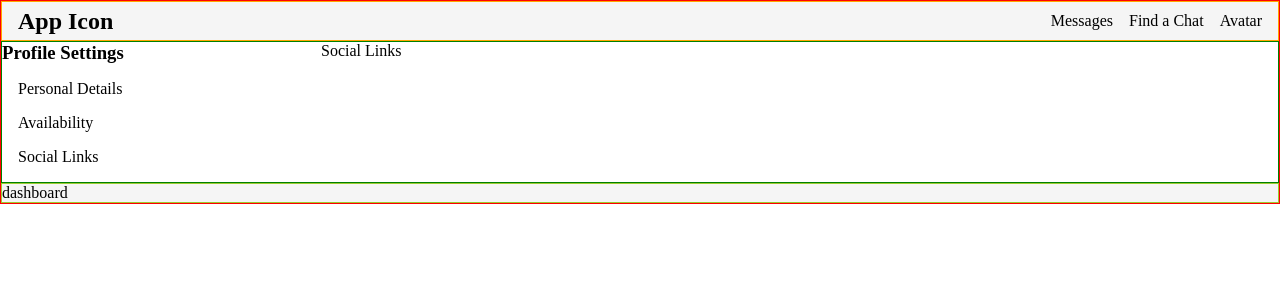
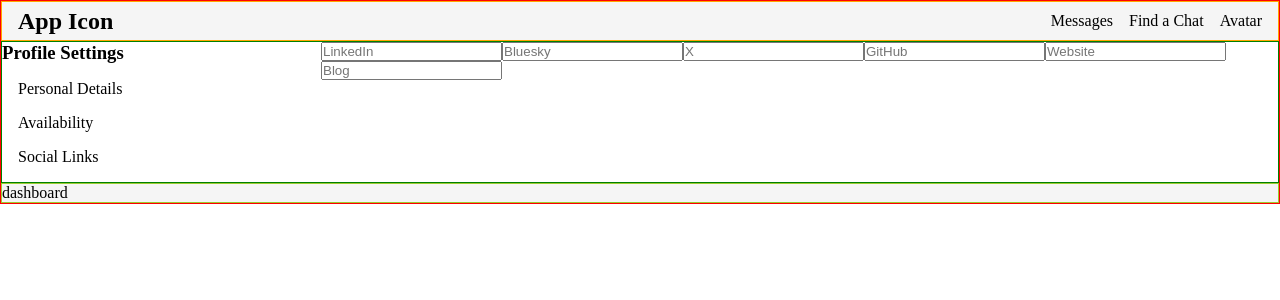
Before and after one commit to vishalicious213/coffee-chat, a React (Vite) app: page / in a window 1280 px wide. Both pictures are taken after a click on the item "Social Links". Shown: the top 300 px of the page. Built offline with nearby package versions, Linux system fonts and the light colour scheme.

Commit message:
social-links has state & captures input

```diff
--- a/src/components/features/profile-settings/personal-details.jsx
+++ b/src/components/features/profile-settings/personal-details.jsx
@@ -20,8 +20,6 @@ const PersonalDetails = () => {
                 [name]: value
             }
         })
-
-        console.log(formData)
     }
 
     return (
--- a/src/components/features/profile-settings/social-links.jsx
+++ b/src/components/features/profile-settings/social-links.jsx
@@ -1,9 +1,72 @@
 import React from 'react'
+import { useState } from 'react'
 import "./profile-settings.css"
 
 const SocialLinks = () => {
+    const [formData, setFormData] = useState(
+        {linkedin: "",
+         bluesky: "",
+         twitter: "",
+         github: "",
+         portfolio: "",
+         blog: ""}
+    )
+
+    function handleChange(event) {
+        const {name, value} = event.target
+        setFormData(prevFormData => {
+            return {
+                ...prevFormData,
+                [name]: value
+            }
+        })
+    }
+
     return (
-        <div>Social Links</div>
+        <form>
+            <input
+                type="text"
+                placeholder="LinkedIn"
+                onChange={handleChange}
+                name="linkedin"
+                value={formData.linkedin}
+            />
+            <input
+                type="text"
+                placeholder="Bluesky"
+                onChange={handleChange}
+                name="bluesky"
+                value={formData.bluesky}
+            />
+            <input
+                type="text"
+                placeholder="X"
+                onChange={handleChange}
+                name="twitter"
+                value={formData.twitter}
+            />
+            <input
+                type="text"
+                placeholder="GitHub"
+                onChange={handleChange}
+                name="github"
+                value={formData.github}
+            />
+            <input
+                type="text"
+                placeholder="Website"
+                onChange={handleChange}
+                name="portfolio"
+                value={formData.portfolio}
+            />
+            <input
+                type="email"
+                placeholder="Blog"
+                onChange={handleChange}
+                name="blog"
+                value={formData.blog}
+            />
+        </form>
     )
 }
 
```
